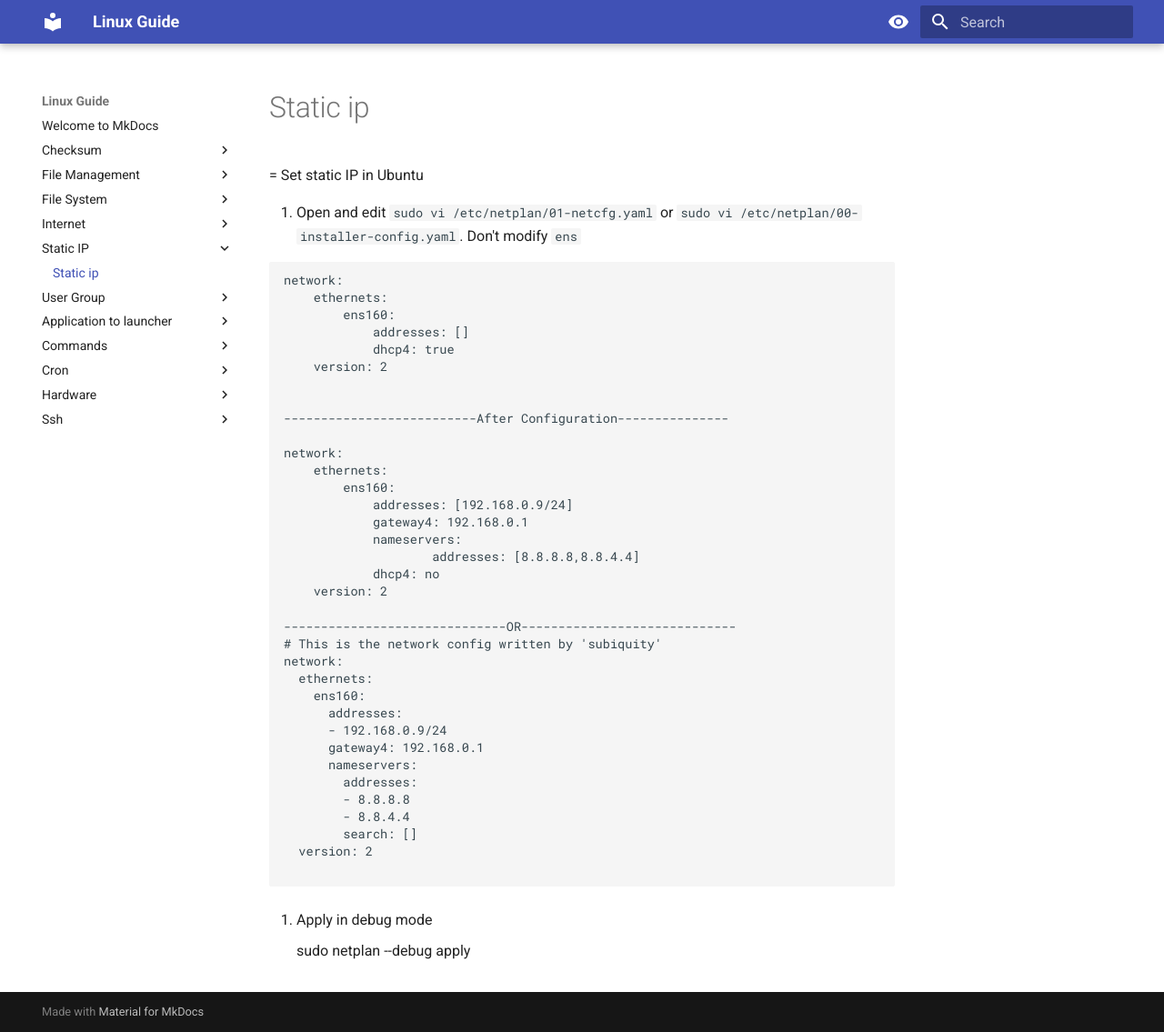
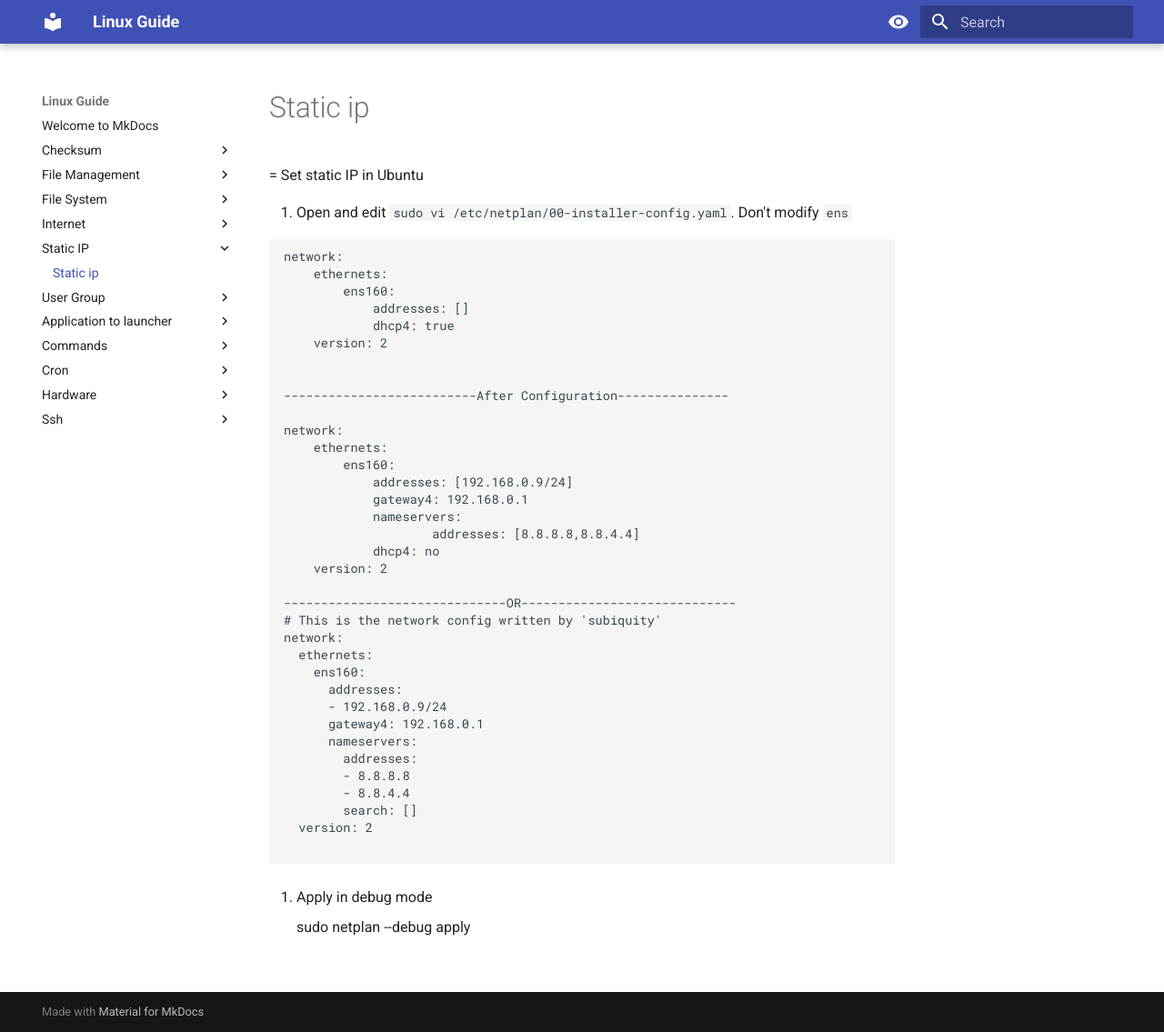
Before and after one commit to m-thirumal/linux-guide, an MkDocs documentation site: the page built from docs/Static IP/static ip.md, in a window 1280 px wide and 1135 px high. Shown: the whole window at 91% size. Built offline with MkDocs 1.6.1 and Material for MkDocs 9.7.7, drawn with Linux system fonts in a browser that asks for light colours.

Commit message:
Update static ip.md

````diff
--- a/docs/Static IP/static ip.md
+++ b/docs/Static IP/static ip.md
@@ -1,6 +1,6 @@
 = Set static IP in Ubuntu
 
-1. Open and edit `sudo vi /etc/netplan/01-netcfg.yaml` or `sudo vi /etc/netplan/00-installer-config.yaml`. Don't modify `ens`
+1. Open and edit `sudo vi /etc/netplan/00-installer-config.yaml`. Don't modify `ens`
 
 ```
 network:
````
